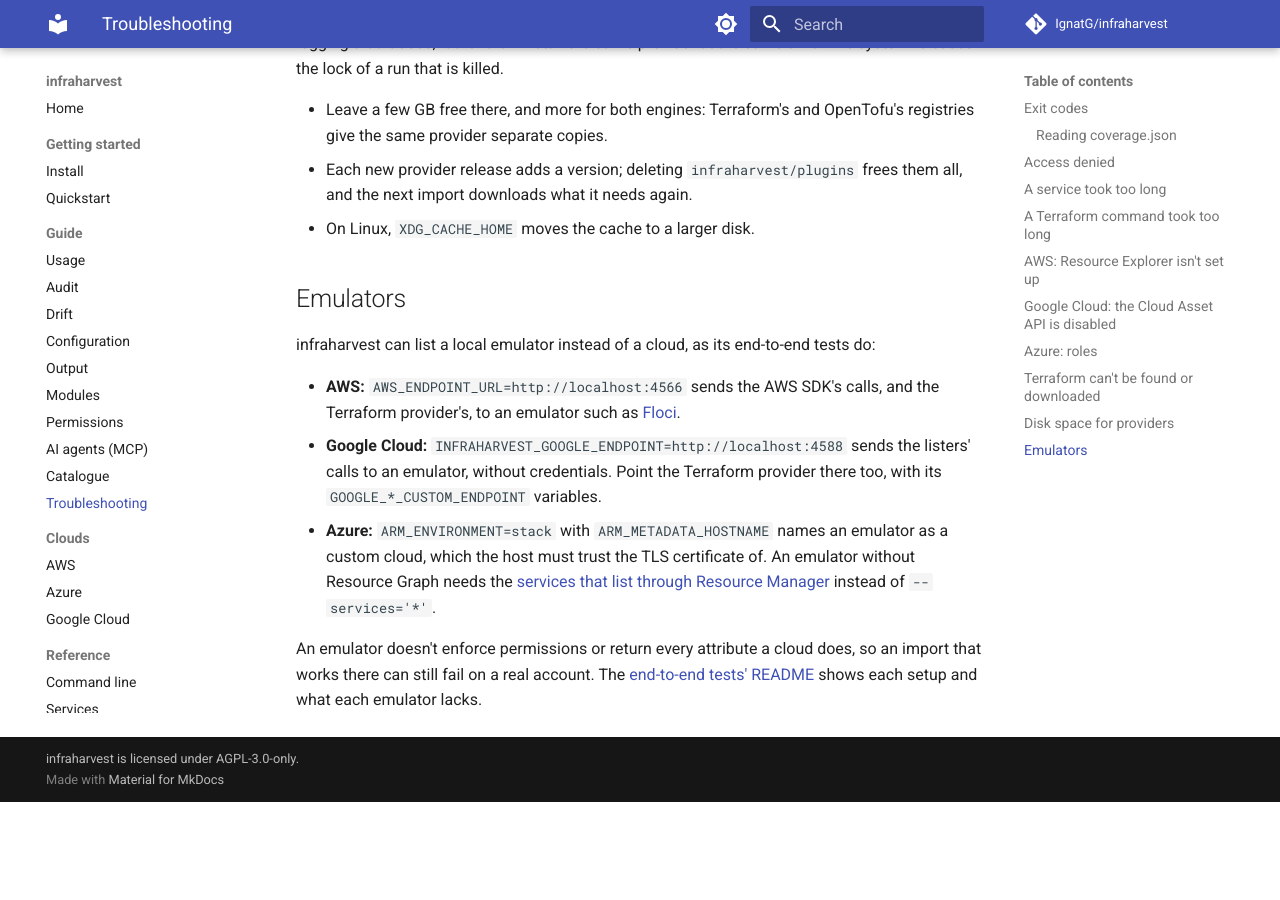
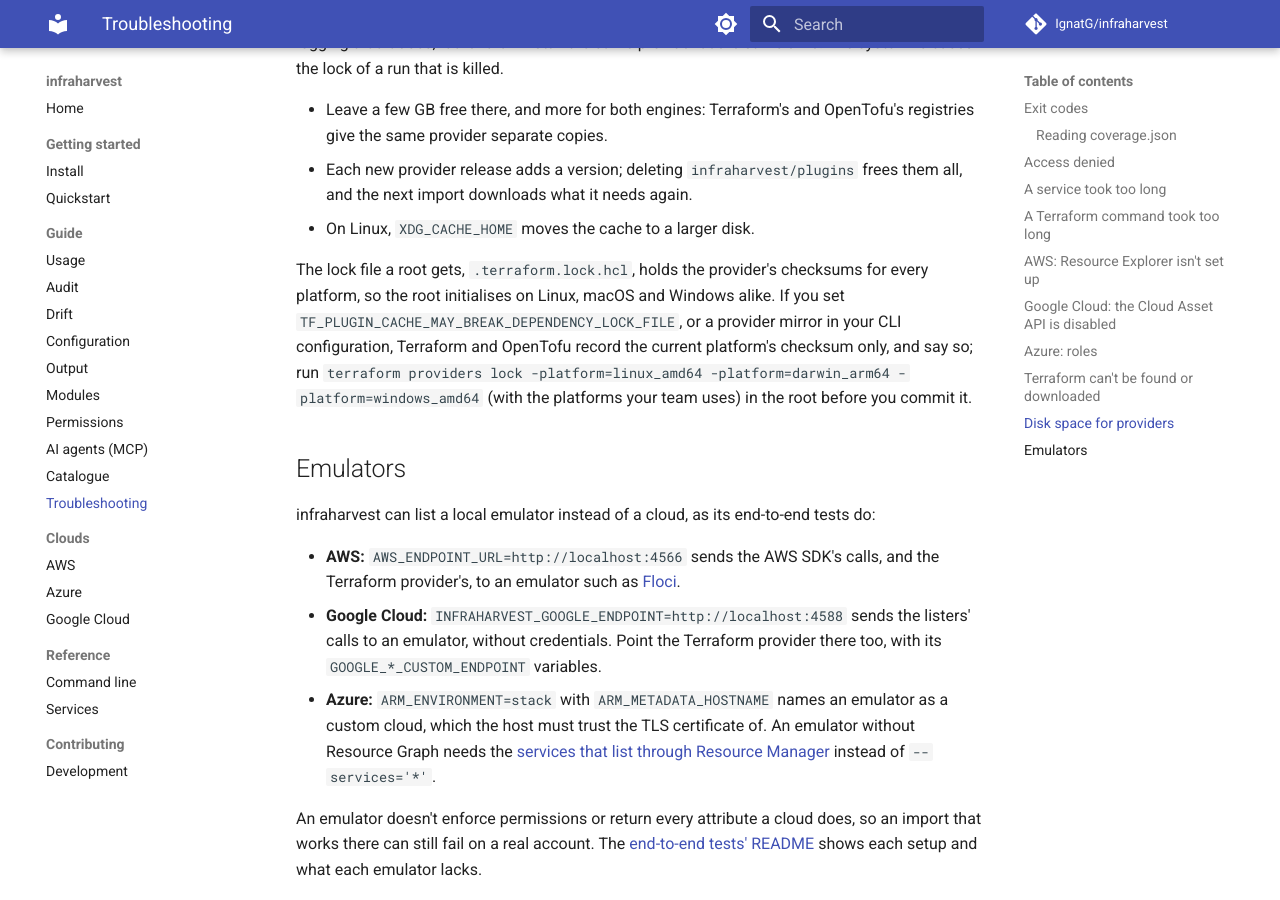
Before and after one commit to IgnatG/infraharvest, an MkDocs documentation site: the page built from docs/troubleshooting.md, in a window 1280 px wide and 900 px high, scrolled down 4760 px. Built offline with MkDocs 1.6.1 and Material for MkDocs 9.7.7, drawn with Linux system fonts in a browser that asks for light colours; comment, search, counter and statistics services are not loaded; before the commit the page ends 5562 px from its top, so only the background shows below that.

Commit message:
docs: say when a root's lock file covers one platform only

```diff
--- a/docs/troubleshooting.md
+++ b/docs/troubleshooting.md
@@ -102,6 +102,8 @@ An import also needs the registry: `look up registry.terraform.io/hashicorp/aws
 - Each new provider release adds a version; deleting `infraharvest/plugins` frees them all, and the next import downloads what it needs again.
 - On Linux, `XDG_CACHE_HOME` moves the cache to a larger disk.
 
+The lock file a root gets, `.terraform.lock.hcl`, holds the provider's checksums for every platform, so the root initialises on Linux, macOS and Windows alike. If you set `TF_PLUGIN_CACHE_MAY_BREAK_DEPENDENCY_LOCK_FILE`, or a provider mirror in your CLI configuration, Terraform and OpenTofu record the current platform's checksum only, and say so; run `terraform providers lock -platform=linux_amd64 -platform=darwin_arm64 -platform=windows_amd64` (with the platforms your team uses) in the root before you commit it.
+
 ## Emulators
 
 infraharvest can list a local emulator instead of a cloud, as its end-to-end tests do:
```
